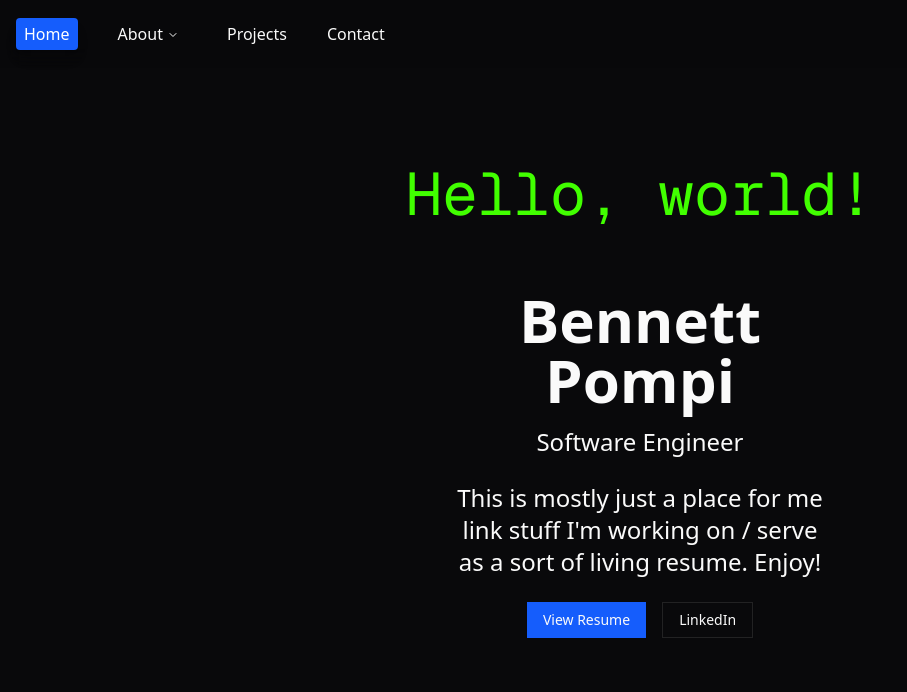
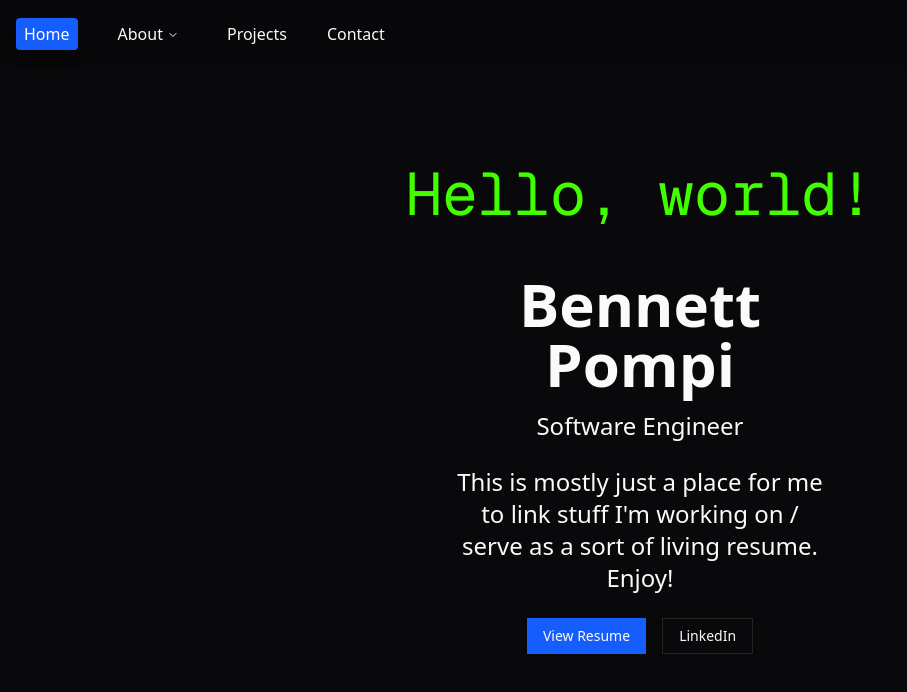
Before and after one commit to BennettPompi/personal-site, a Next.js app: page / in a window 1280 px wide. Shown: the top 692 px of the page, without its empty margins (0-907 px from the left). Built offline with nearby package versions, Linux system fonts and the light colour scheme.

Commit message:
typo moment

```diff
--- a/src/app/HomePage.tsx
+++ b/src/app/HomePage.tsx
@@ -23,7 +23,7 @@ export default function HomePage() {
                     </p>
                     <p className="text-lg md:text-2xl mb-6">
                         {
-                            "This is mostly just a place for me link stuff I'm working on / serve as a sort of living resume. Enjoy!"
+                            "This is mostly just a place for me to link stuff I'm working on / serve as a sort of living resume. Enjoy!"
                         }
                     </p>
                     <div className="flex gap-4">
```
